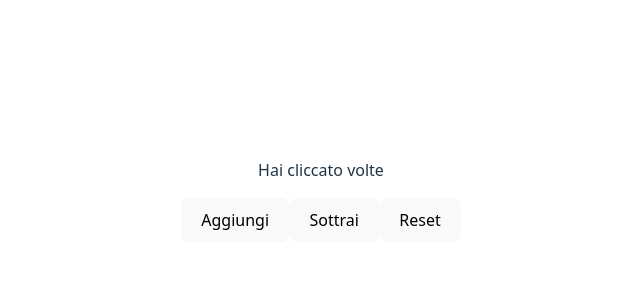
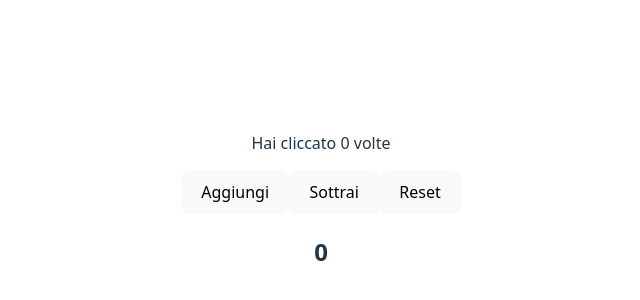
Before and after one commit to Gianki98/eserciziReact, a React (Vite) app in the folder primo-progetto/: page / in a window 1280 px wide. Shown: the part 198-498 px from the top of the page, without its empty margins (319-959 px from the left). Built offline with nearby package versions, Linux system fonts and the light colour scheme.

Commit message:
Corretto esercizio state

```diff
--- a/primo-progetto/src/App.jsx
+++ b/primo-progetto/src/App.jsx
@@ -4,7 +4,7 @@ import Counter from "./components/Counter.jsx";
 function App() {
   return (
     <>
-      <Counter />
+      <Counter initialValue={0} incrementAmount={1} />
     </>
   );
 }
```
